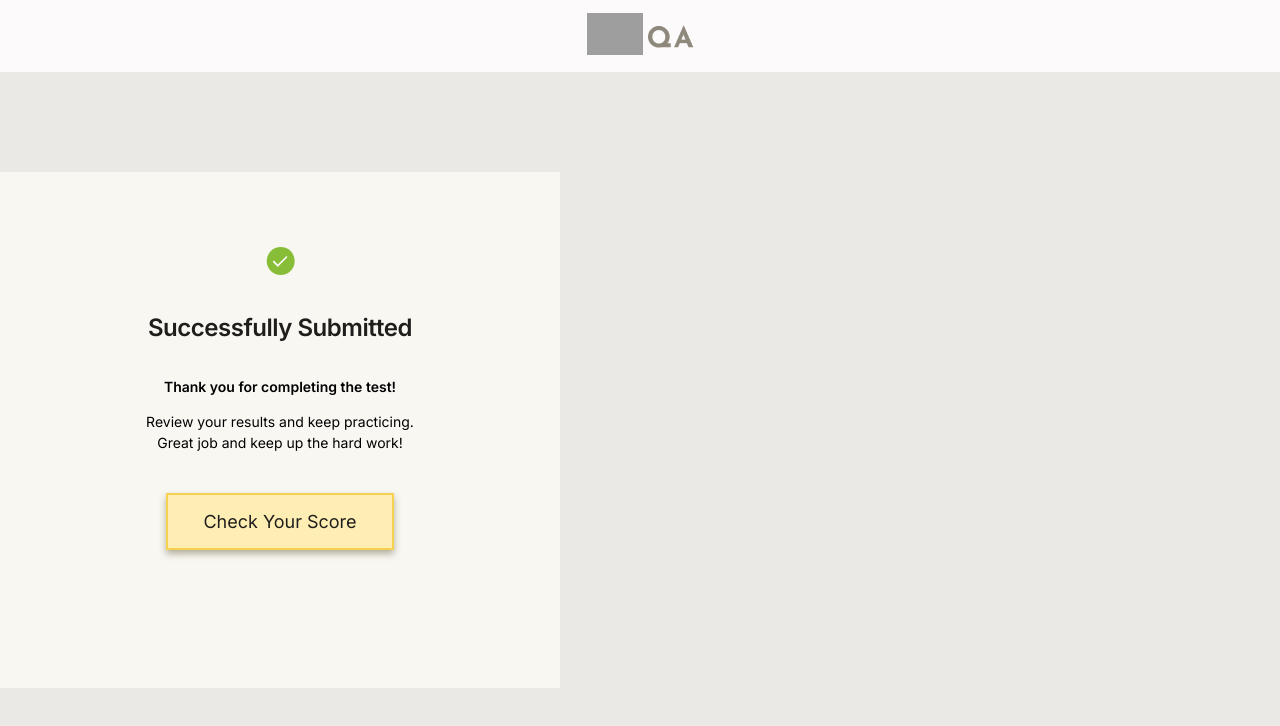
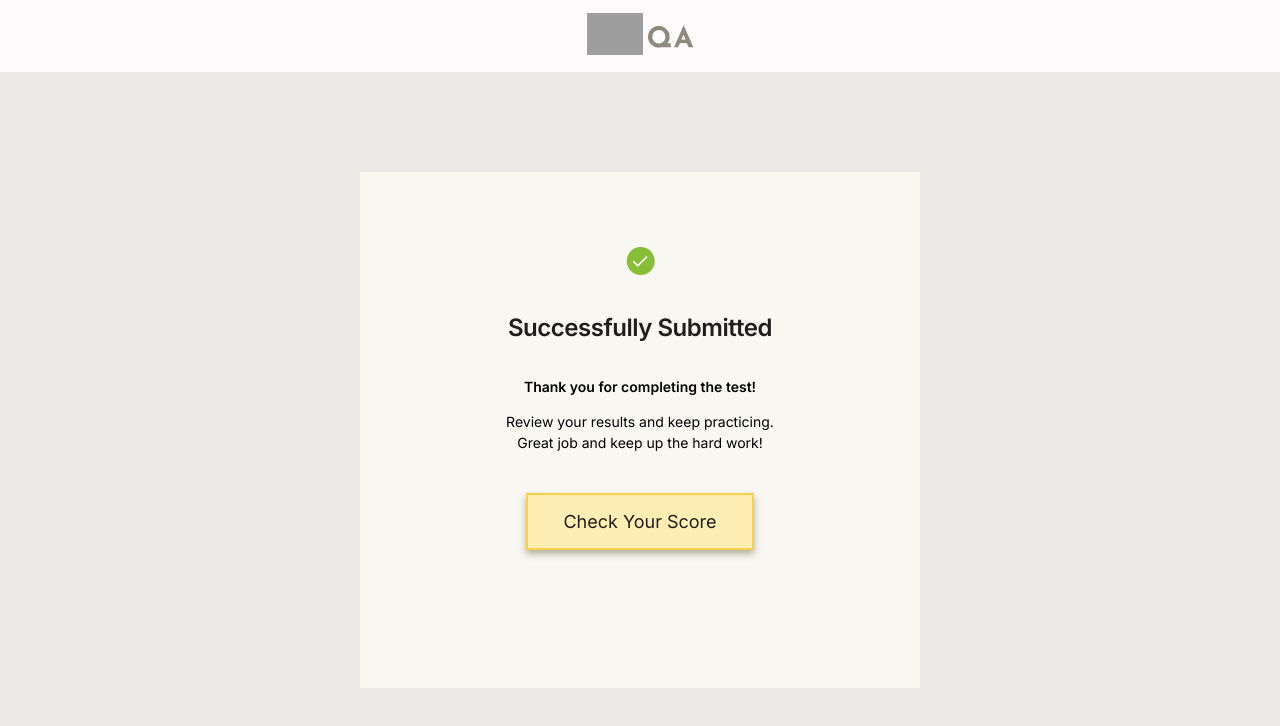
Before and after one commit to tannukumari14/assessment-platform, a Next.js app: page /submit in a window 1280 px wide. Shown: the top 726 px of the page. Built offline with nearby package versions, Linux system fonts and the light colour scheme; grey boxes are pictures that could not be loaded; a web font is replaced by a local one.

Commit message:
submit box fixing

```diff
--- a/app/globals.css
+++ b/app/globals.css
@@ -255,10 +255,10 @@ body {
 .submit-box{
   width: 320px;
   height: 422px;
-  /* margin-bottom: 75px; */
   margin: 75px auto;
   margin: auto;
 }
+
 /* page4 Scores*/
 .base{
   width: 360px;
--- a/app/submit/Submit.css
+++ b/app/submit/Submit.css
@@ -21,7 +21,7 @@ html {
     justify-content: center;
     align-items: center; */
     width: 560px;
-    /* margin: auto; */
+    margin: auto;
     margin-bottom: 428px;
     margin-top: 100px;
     /* min-height: 100vh;  */
@@ -33,9 +33,10 @@ html {
   justify-content: center;
   align-items: center;
   height: 516px;
-  margin: auto; /* Centers the box horizontally and vertically */
+  margin: auto;
   text-align: center;
   background: #F9F7F2;
+  margin: auto;
 }
 
 
```
